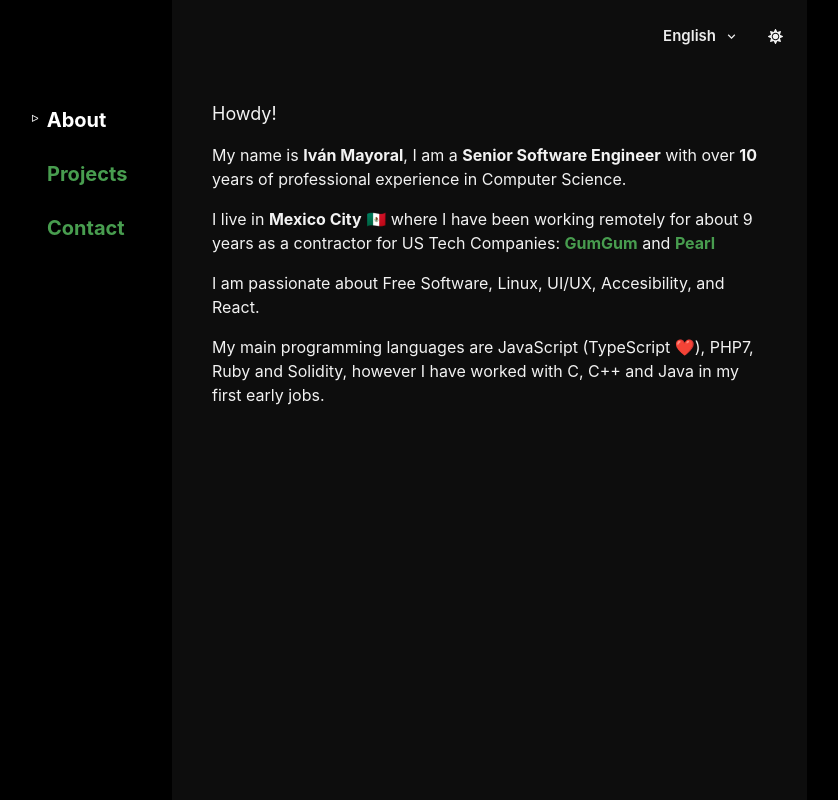
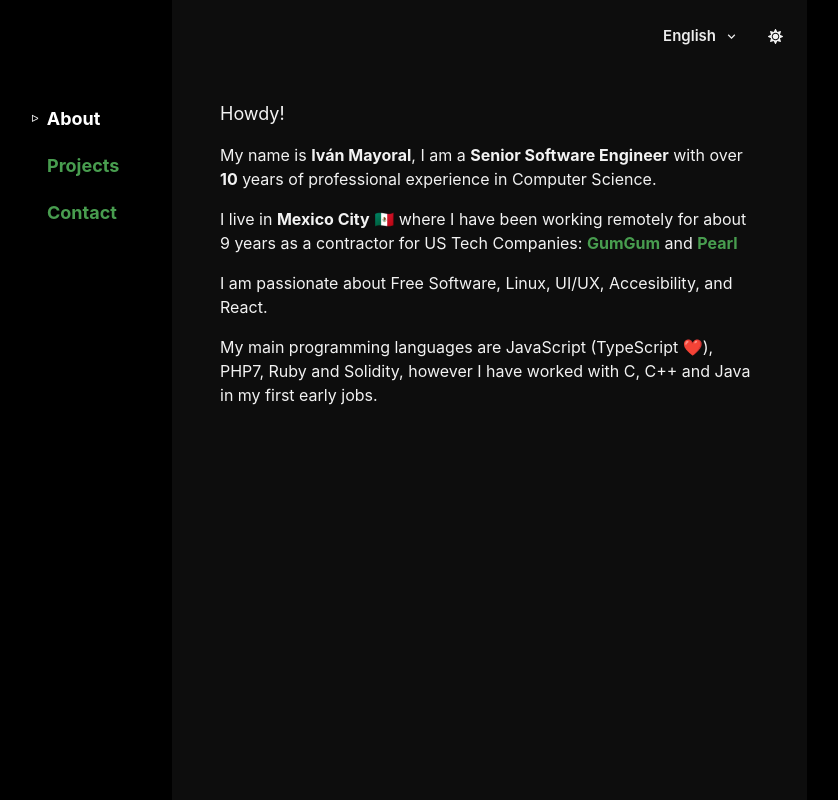
Before and after one commit to ivanm/vaan.dev, a React (Create React App) app: page / in a window 1280 px wide. Shown: the whole page, without its empty margins (233-1071 px from the left). Built offline with nearby package versions, Linux system fonts and the light colour scheme.

Commit message:
More style tweaks

```diff
--- a/src/Contact.tsx
+++ b/src/Contact.tsx
@@ -12,7 +12,9 @@ const Contact = (props: RouteComponentProps) => {
       </Text>
       <UnorderedList>
         <ListItem>
-          <Link href="https://www.linkedin.com/in/imayoral/">LinkedIn</Link>
+          <Link href="https://www.linkedin.com/in/imayoral/" isExternal>
+            LinkedIn
+          </Link>
         </ListItem>
         <ListItem>
           <Link href="https://github.com/ivanm" isExternal>
--- a/src/LeftMenu.tsx
+++ b/src/LeftMenu.tsx
@@ -11,7 +11,7 @@ const LeftMenu = () => {
     <Location>
       {({ location }) => (
         <Flex
-          fontSize={{ base: 15, sm: 20 }}
+          fontSize={{ base: 15, sm: 18 }}
           pl={{ base: 4, sm: 6 }}
           direction="column"
           pt="105px"
--- a/src/LeftMenuLink.tsx
+++ b/src/LeftMenuLink.tsx
@@ -13,7 +13,7 @@ const LeftMenuLink = ({ to, children, location }: LeftMenuLinkProps) => {
   return (
     <Flex>
       {isCurrent ? (
-        <Flex align="center" fontSize="10" mb={7} mr={2}>
+        <Flex align="center" fontSize="10" mb={5} mr={2}>
           ᐅ
         </Flex>
       ) : null}
@@ -23,7 +23,7 @@ const LeftMenuLink = ({ to, children, location }: LeftMenuLinkProps) => {
         color={
           isCurrent ? (colorMode === "dark" ? "white" : "black") : undefined
         }
-        mb={6}
+        mb={5}
         ml={isCurrent ? 0 : 4}
       >
         {children}
--- a/src/Main.tsx
+++ b/src/Main.tsx
@@ -15,7 +15,7 @@ const Main = () => {
       <Flex mt={5} direction="row" justifyContent="end" mr={4}>
         <TopButtons />
       </Flex>
-      <Flex pl={10} pr={10} direction="column" mt={12} align="center">
+      <Flex pl={12} pr={12} direction="column" mt={12} align="center">
         <Flex fontSize={{ base: 12, sm: 16 }} width="100%">
           <Router>
             <Intro path="/" />
```
